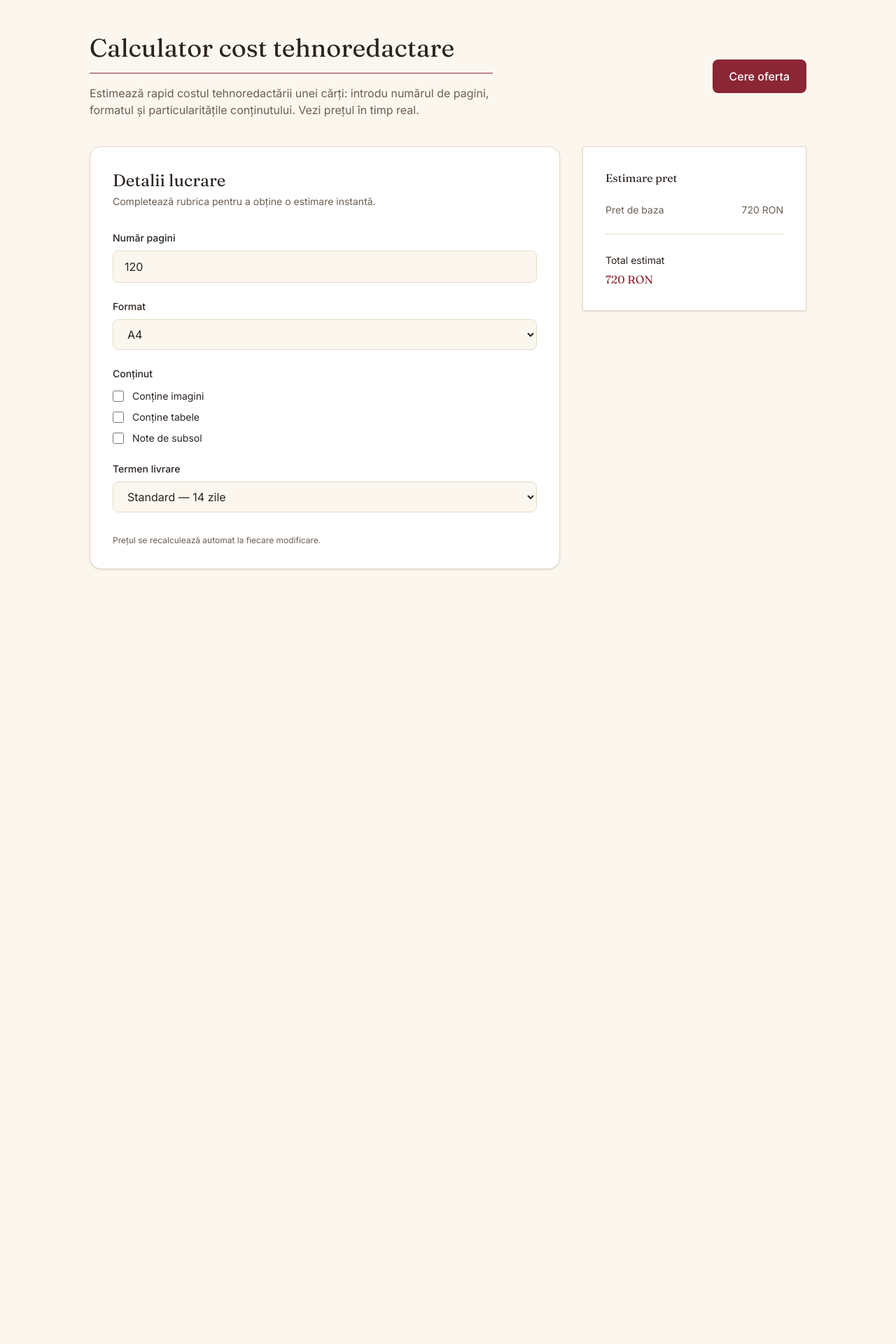
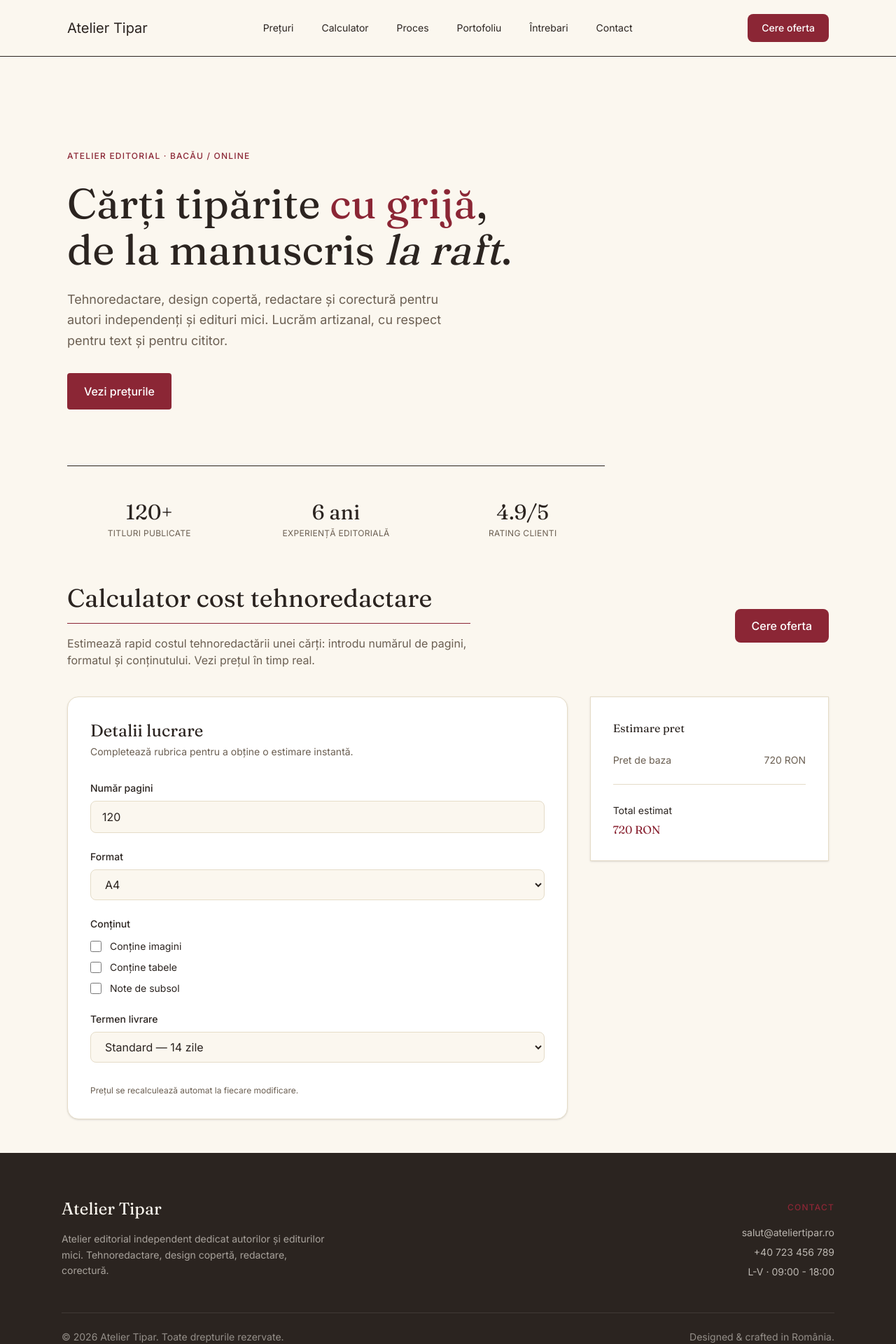
Before and after one commit to vladu224/tehnoredactare-website, a Next.js app: page / in a window 1280 px wide. Shown: the top 1920 px of the page at 70% size. Before the commit the page ends 861 px from the top, so only its background shows below. Built offline with nearby package versions, Linux system fonts and the light colour scheme.

Commit message:
Add Header, Footer, and Hero components; update layout and page structure

```diff
--- a/app/layout.tsx
+++ b/app/layout.tsx
@@ -1,5 +1,7 @@
 import type { Metadata } from "next";
 import { Fraunces, Inter } from "next/font/google";
+import { Header } from "@/components/Header";
+import { Footer } from "@/components/Footer";
 import "./globals.css";
 
 const fraunces = Fraunces({
@@ -29,7 +31,9 @@ export default function RootLayout({
       className={`${fraunces.variable} ${inter.variable} h-full antialiased`}
     >
       <body className="min-h-full flex flex-col">
-        {children}
+        <Header />
+        <main>{children}</main>
+        <Footer />
       </body>
     </html>
   );
--- a/app/page.tsx
+++ b/app/page.tsx
@@ -1,5 +1,6 @@
 "use client";
 
+import { Hero } from "@/components/Hero";
 import { useEstimate } from "@/hooks/useEstimate";
 import { EstimateForm } from "@/components/EstimateForm";
 import { PriceBreakdown } from "@/components/PriceBreakdown";
@@ -25,8 +26,10 @@ export default function Home() {
     }
 
     return (
-      <main className="min-h-screen bg-paper px-6 py-12">
-        <div className="max-w-5xl mx-auto">
+      <main className="min-h-screen bg-paper mx-6 px-18 py-12">
+        <Hero />
+
+        <section className="max-w-full mx-auto">
           <div className="flex flex-col md:flex-row items-center justify-between gap-6 mb-10">
             <div>
               <h1 className="font-display text-center md:text-left text-4xl text-ink">
@@ -36,9 +39,7 @@ export default function Home() {
               <div className="w-full h-px bg-accent mt-4 mb-4" />
 
               <p className="text-ink-soft max-w-xl">
-                Estimează rapid costul tehnoredactării unei cărți: introdu
-                numărul de pagini, formatul și particularitățile conținutului.
-                Vezi prețul în timp real.
+                Estimează rapid costul tehnoredactării unei cărți: introdu numărul de pagini, formatul și conținutului. Vezi prețul în timp real.
               </p>
             </div>
 
@@ -59,7 +60,7 @@ export default function Home() {
               <PriceBreakdown estimate={estimate}/>
             </div>
           </div>
-        </div>
+        </section>
 
         { isModelOpen && (
           <ContactModel
--- /dev/null
+++ b/components/Footer.tsx
@@ -0,0 +1,40 @@
+// src/components/Footer.tsx
+
+export function Footer() {
+  return (
+    <footer className="bg-ink text-paper/90">
+      <div className="max-w-6xl mx-auto px-6 py-16">
+        <div className="flex flex-col md:flex-row justify-between text-left">
+          {/* Brand */}
+          <div>
+            <span className="font-display text-2xl text-paper">
+              Atelier Tipar
+            </span>
+            <p className="text-paper/60 text-sm mt-4 max-w-sm leading-relaxed">
+              Atelier editorial independent dedicat autorilor și editurilor
+              mici. Tehnoredactare, design copertă, redactare, corectură.
+            </p>
+          </div>
+
+          {/* Contact */}
+          <div className="text-right">
+            <span className="text-accent text-xs font-medium tracking-widest uppercase">
+              Contact
+            </span>
+            <div className="mt-4 space-y-2 text-sm text-paper/70">
+              <p>salut@ateliertipar.ro</p>
+              <p>+40 723 456 789</p>
+              <p>L-V · 09:00 - 18:00</p>
+            </div>
+          </div>
+        </div>
+
+        {/* Bottom bar */}
+        <div className="border-t border-paper/10 mt-12 pt-6 flex flex-col sm:flex-row justify-between gap-2 text-sm text-paper/50">
+          <span>© 2026 Atelier Tipar. Toate drepturile rezervate.</span>
+          <span>Designed &amp; crafted in România.</span>
+        </div>
+      </div>
+    </footer>
+  );
+}
--- a/components/Header.tsx
+++ b/components/Header.tsx
@@ -1,23 +1,23 @@
 import Link from "next/link";
 
 const links = [
-    { label: "Preturi", href: "#servicii" },
+    { label: "Prețuri", href: "#preturi" },
     { label: "Calculator", href: "#calculator" },
     { label: "Proces", href: "#proces" },
     { label: "Portofoliu", href: "#portofoliu" },
-    { label: "Intrebari", href: "#intrebari" },
+    { label: "Întrebari", href: "#intrebari" },
     { label: "Contact", href: "#contact" },
 ];
 
 export function Header() {
     return (
-      <header className="border-b border-line">
-        <div>
-          <div>
+      <header className="border-b border-ink">
+        <div className="max-w-full mx-auto px-24 py-5 flex items-center justify-between">
+          <div className="flex items-baseline gap-2 text-xl">
             <span>Atelier Tipar</span>
           </div>
 
-          <nav>
+          <nav className="hidden md:flex items-center gap-10">
             {links.map((l) => (
               <Link
                 key={l.href}
--- /dev/null
+++ b/components/Hero.tsx
@@ -0,0 +1,48 @@
+const stats = [
+    { value: "120+", label: "Titluri publicate" },
+    { value: "6 ani", label: "Experiență editorială" },
+    { value: "4.9/5", label: "Rating clienti" },
+];
+
+export function Hero() {
+    return (
+      <section className="max-w-full mx-auto pt-20 pb-16">
+        <span className="text-accent text-xs font-medium tracking-widest uppercase">
+          Atelier editorial · Bacău / Online
+        </span>
+
+        <h1 className="font-display text-7xl md:text-6xl text-ink leading-[1.1] mt-6 max-w-3xl">
+          Cărți tipărite <span className="text-accent">cu grijă</span>,
+          <br />
+          de la manuscris <em className="italic">la raft</em>.
+        </h1>
+
+        <p className="text-ink-soft text-lg mt-6 max-w-xl leading-relaxed">
+          Tehnoredactare, design copertă, redactare și corectură pentru autori independenți și edituri mici. Lucrăm artizanal, cu respect pentru text și pentru cititor.
+        </p>
+
+        <div className="flex flex-wrap items-center gap-6 mt-8">
+            <a
+              href="#preturi"
+              className="bg-accent hover:bg-accent-hover text-white font-medium px-6 py-3.5 rounded-sm transition inline-flex items-center gap-2"
+            >
+              Vezi prețurile
+            </a>
+        </div>
+
+        {/* Stats */}
+        <div className="max-w-3xl grid grid-cols-2 sm:grid-cols-3 gap-8 text-center border-t mt-20 pt-12">
+          {stats.map((s) => (
+            <div key={s.label}>
+              <p className="font-display text-3xl text-ink">
+                {s.value}
+              </p>
+              <p className="text-ink-soft text-xs tracking-wide uppercase mt-1">
+                {s.label}
+              </p>
+            </div>
+          ))}
+        </div>
+      </section>
+    );
+}
```
